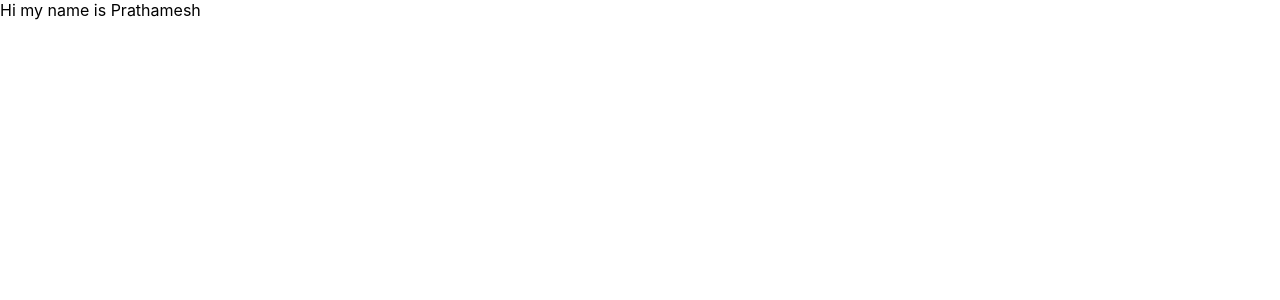
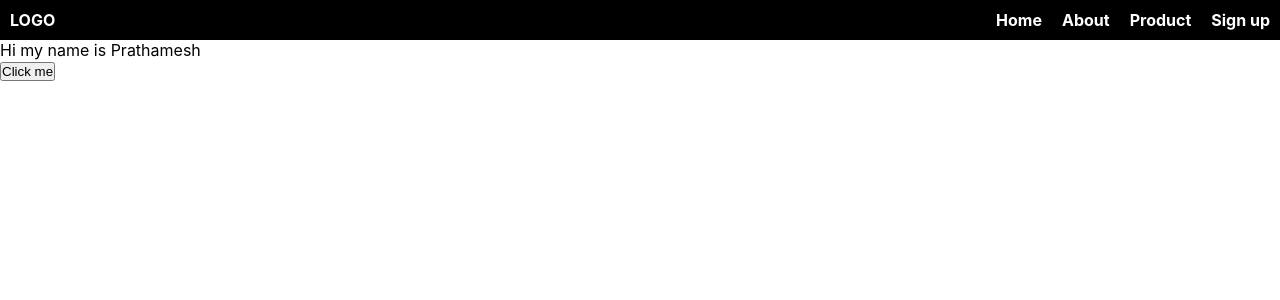
Before and after one commit to Chappu12/React-JS, a React (Create React App) app: page / in a window 1280 px wide. Shown: the top 300 px of the page. Built offline with nearby package versions, Linux system fonts and the light colour scheme.

Commit message:
header addded

```diff
--- a/src/App.css
+++ b/src/App.css
@@ -10,5 +10,30 @@ body {
     width: 100%;
     margin: 0;
     padding: 0;
-    box-sizing: border-box;
 }
+
+.nav-bar {
+    height: 10%;
+    padding: 10px;
+    display: flex;
+    justify-content: space-between;
+    align-items: center;
+    background-color: black;
+    color: white;
+    font-weight: bold;
+  }
+
+  .nav-menu {
+    list-style: none;
+    display: flex;
+    gap: 20px;
+  }
+
+  .nav-menu li {
+    cursor: pointer;
+    color: white;
+  }
+
+  .nav-menu li:hover {
+    color: lightgray;
+  }
--- a/src/App.js
+++ b/src/App.js
@@ -1,10 +1,15 @@
-import React from 'react'
+'use client'
+import React, { useState } from 'react'
 import './App.css'
 
 const App = () => {
+    const [name, setName] = useState("Prathamesh")
     return (
         <>
-            <div>Hi my name is Prathamesh</div>
+            <div>Hi my name is {name}</div>
+            <button onClick={() => {
+              setName("Developer")
+            }}>Click me</button>
         </>
     )
 }
--- a/Components/Header.js
+++ b/src/Components/Header.js
@@ -3,12 +3,12 @@ import React from 'react'
 const Header = () => {
   return (
     <>
-        <nav>
+        <div className='nav-bar'>
             <div>
-                LOGO
+                <span>LOGO</span>
             </div>
             <div>
-                <ul>
+                <ul className='nav-menu'>
                     <li>Home</li>
                     <li>About</li>
                     <li>Product</li>
@@ -16,7 +16,7 @@ const Header = () => {
                 </ul>
             </div>
 
-        </nav>
+        </div>
     </>
   )
 }
--- a/src/index.js
+++ b/src/index.js
@@ -3,10 +3,12 @@ import ReactDOM from 'react-dom/client';
 import './index.css';
 import App from './App';
 import reportWebVitals from './reportWebVitals';
+import Header from './Components/Header';
 
 const root = ReactDOM.createRoot(document.getElementById('root'));
 root.render(
   <React.StrictMode>
+    <Header />
     <App />
   </React.StrictMode>
 );
```
